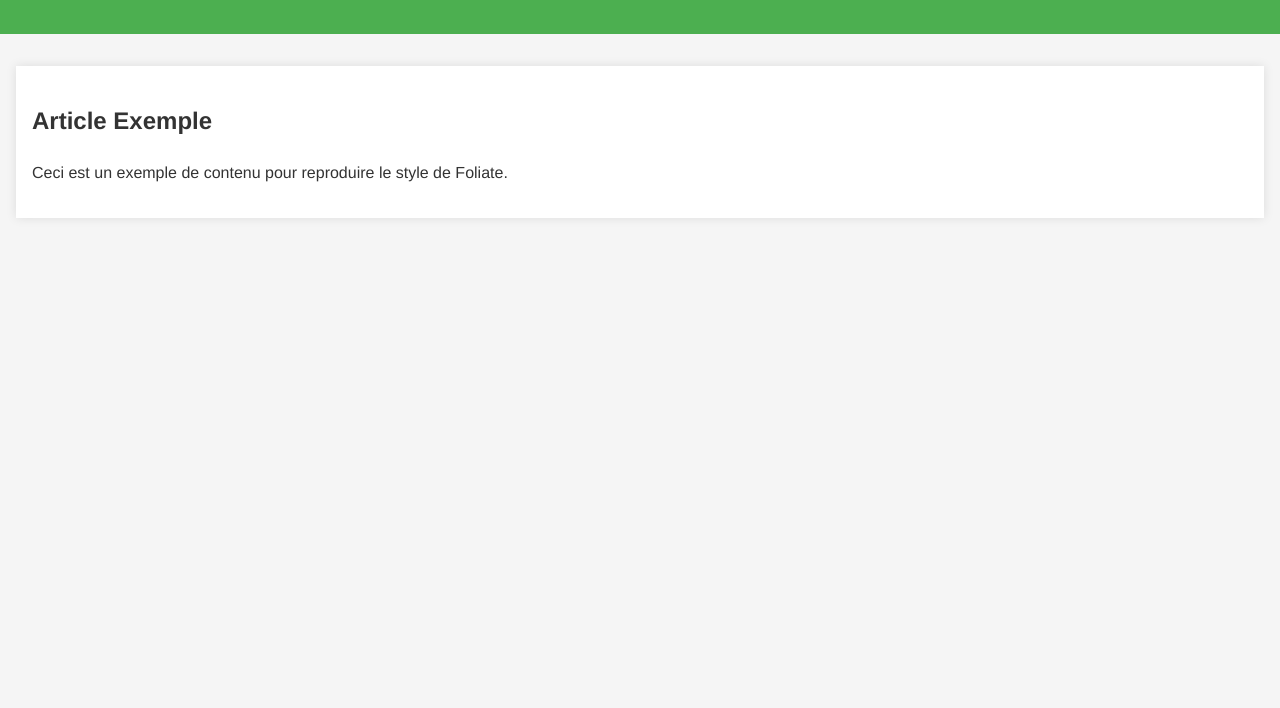
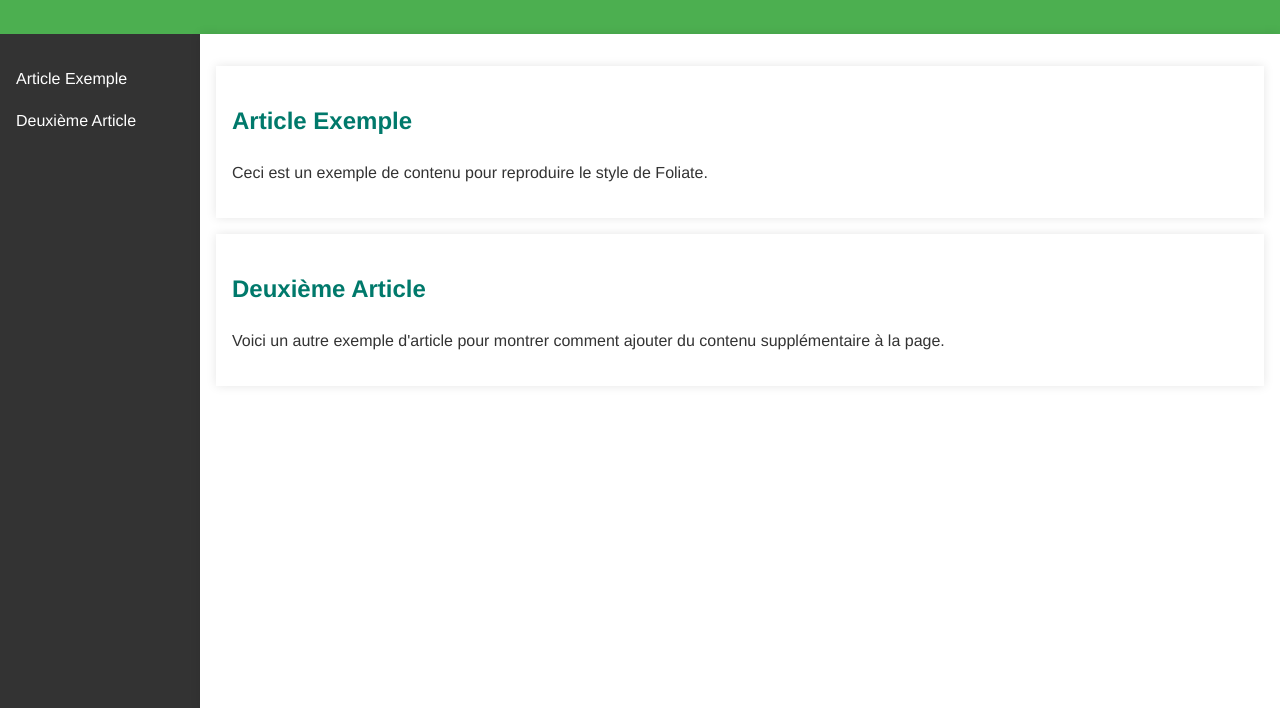
Before and after one commit to pb38550/breves, a plain HTML site: page index.html in a window 1280 px wide. Shown: the part 92-800 px from the top of the page. Drawn offline with Linux system fonts and the light colour scheme.

Commit message:
Ajout d'une barre latérale avec menu

```diff
--- a/index.html
+++ b/index.html
@@ -10,11 +10,23 @@
     <header>
         <h1>Bienvenue sur Mon Site</h1>
     </header>
-    <main>
-        <article>
-            <h2>Article Exemple</h2>
-            <p>Ceci est un exemple de contenu pour reproduire le style de Foliate.</p>
-        </article>
-    </main>
+    <div class="container">
+        <nav class="sidebar">
+            <ul>
+                <li><a href="#article1">Article Exemple</a></li>
+                <li><a href="#article2">Deuxième Article</a></li>
+            </ul>
+        </nav>
+        <main class="content">
+            <article id="article1">
+                <h2>Article Exemple</h2>
+                <p>Ceci est un exemple de contenu pour reproduire le style de Foliate.</p>
+            </article>
+            <article id="article2">
+                <h2>Deuxième Article</h2>
+                <p>Voici un autre exemple d'article pour montrer comment ajouter du contenu supplémentaire à la page.</p>
+            </article>
+        </main>
+    </div>
 </body>
 </html>
--- a/styles.css
+++ b/styles.css
@@ -3,8 +3,11 @@ body {
     margin: 0;
     padding: 0;
     line-height: 1.6;
-    background-color: #f5f5f5;
+    background-color: #e0f7fa;  /* Couleur de fond modifiée */
     color: #333;
+    display: flex;
+    flex-direction: column;
+    height: 100vh;
 }
 
 header {
@@ -12,15 +15,54 @@ header {
     color: white;
     text-align: center;
     padding: 1em 0;
+    flex-shrink: 0;
 }
 
-main {
+.container {
+    display: flex;
+    flex: 1;
+}
+
+.sidebar {
+    background-color: #333;
+    color: white;
+    width: 200px;
     padding: 1em;
+    box-sizing: border-box;
+}
+
+.sidebar ul {
+    list-style-type: none;
+    padding: 0;
+}
+
+.sidebar ul li {
+    margin: 1em 0;
+}
+
+.sidebar ul li a {
+    color: white;
+    text-decoration: none;
+}
+
+.sidebar ul li a:hover {
+    text-decoration: underline;
+}
+
+.content {
+    padding: 1em;
+    background: white;
+    flex: 1;
+    box-shadow: 0 0 10px rgba(0,0,0,0.1);
+    box-sizing: border-box;
 }
 
 article {
-    background: white;
     margin: 1em 0;
     padding: 1em;
     box-shadow: 0 0 10px rgba(0,0,0,0.1);
 }
+
+article h2 {
+    color: #00796b;  /* Couleur du titre de l'article modifiée */
+}
```
